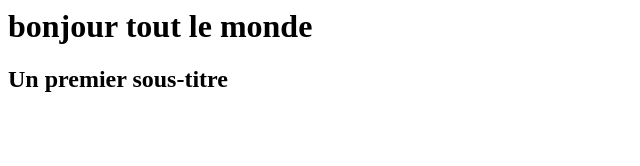
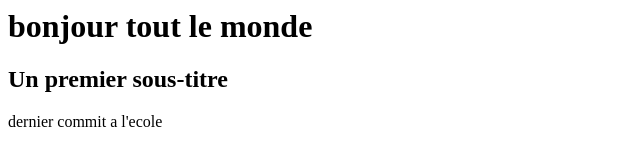
Before and after one commit to Kelang/veille-exemple-git, a plain HTML site: page index.htm in a window 1280 px wide. Shown: the whole page, without its empty margins (0-640 px from the left). Drawn offline with Linux system fonts and the light colour scheme.

Commit message:
ajout un paragraphe

```diff
--- a/index.htm
+++ b/index.htm
@@ -2,5 +2,5 @@
 
 <h1>bonjour tout le monde</h1>
 <h2>Un premier sous-titre</h2>
-
+<p>dernier commit a l'ecole</p>
 </html>
```
